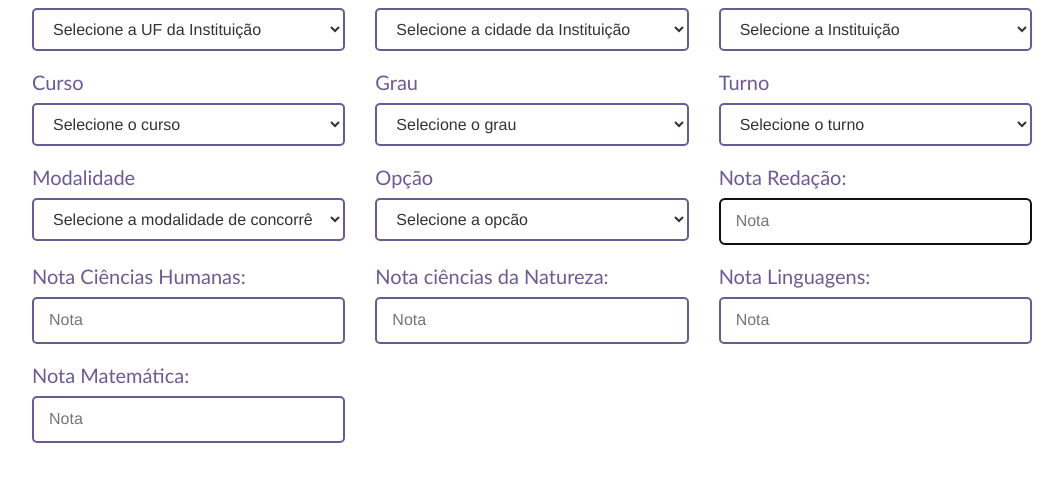
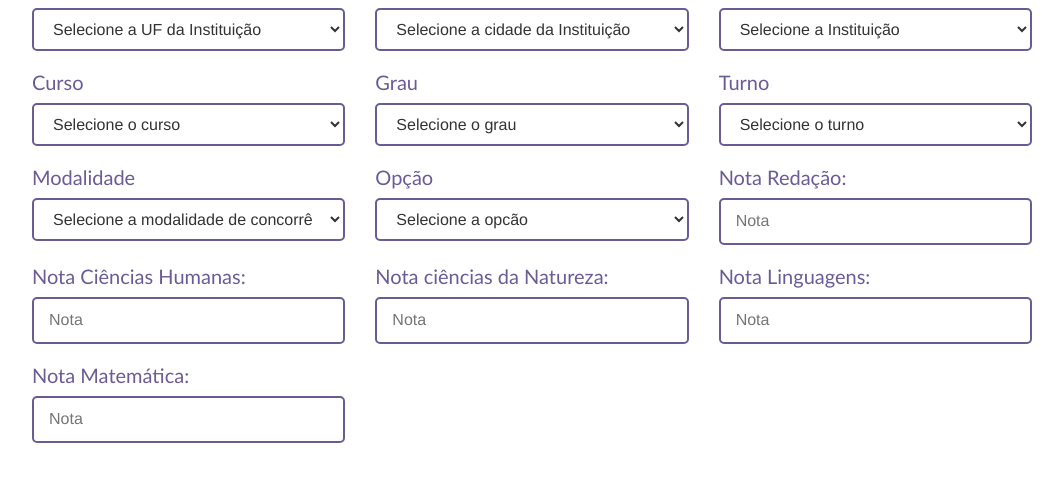
Before and after one commit to dnsrsdata/ecommerce_inference, a Flask app: page /predicoes in a window 1280 px wide, with the restyled element focused. Shown: the part 164-649 px from the top of the page, without its empty margins (108-1171 px from the left). Run offline with Flask 3, Linux system fonts and the light colour scheme; some libraries are stand-ins or nearby versions.

```diff
--- a/app/static/style.css
+++ b/app/static/style.css
@@ -110,6 +110,11 @@ input {
     border: 2px solid #6B5B95;
 }
 
+input:focus {
+    outline: none;
+    border-color: #6B5B95;
+}
+
 .uf_selector,
 .cidade {
     flex: 1;
```
